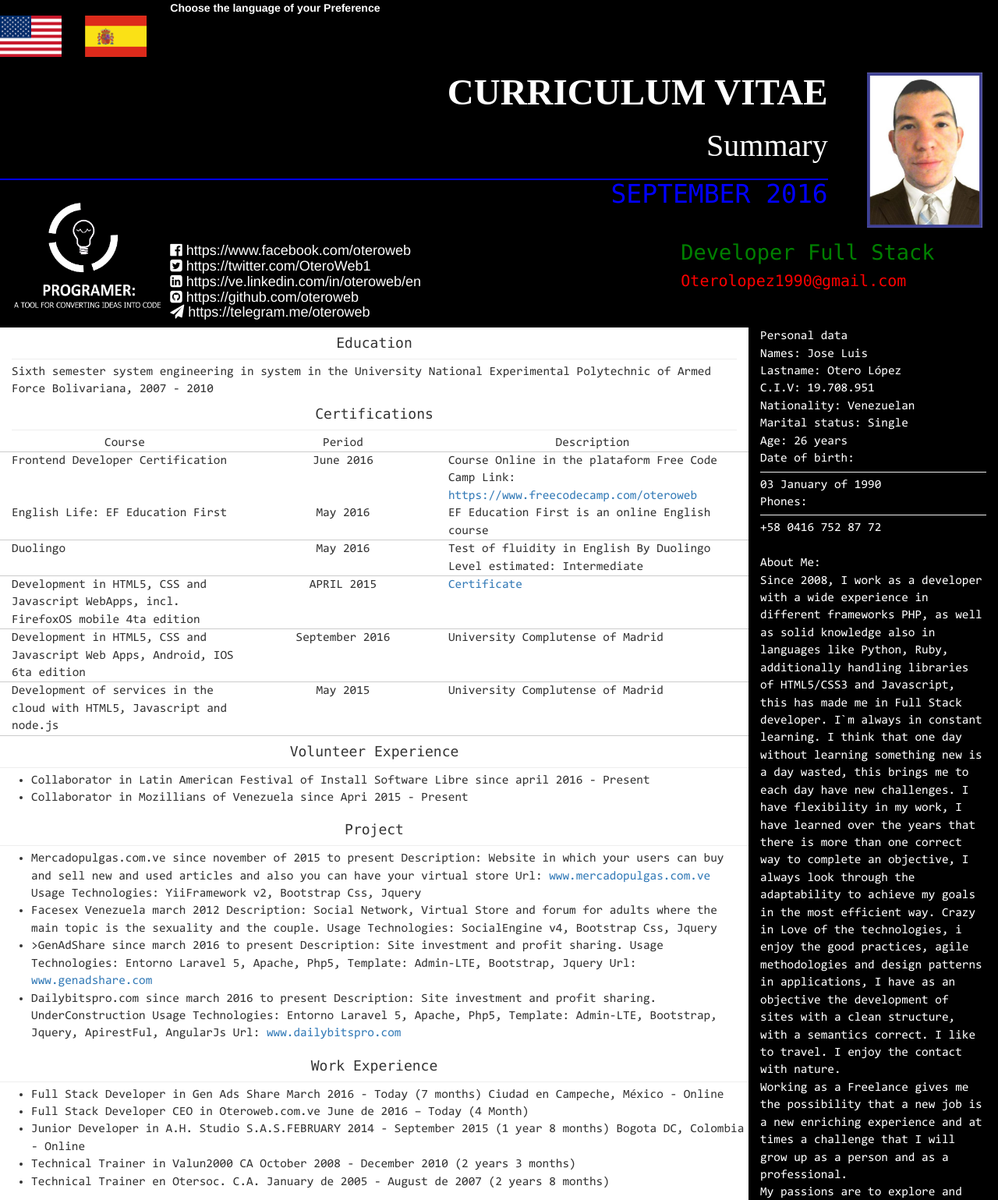
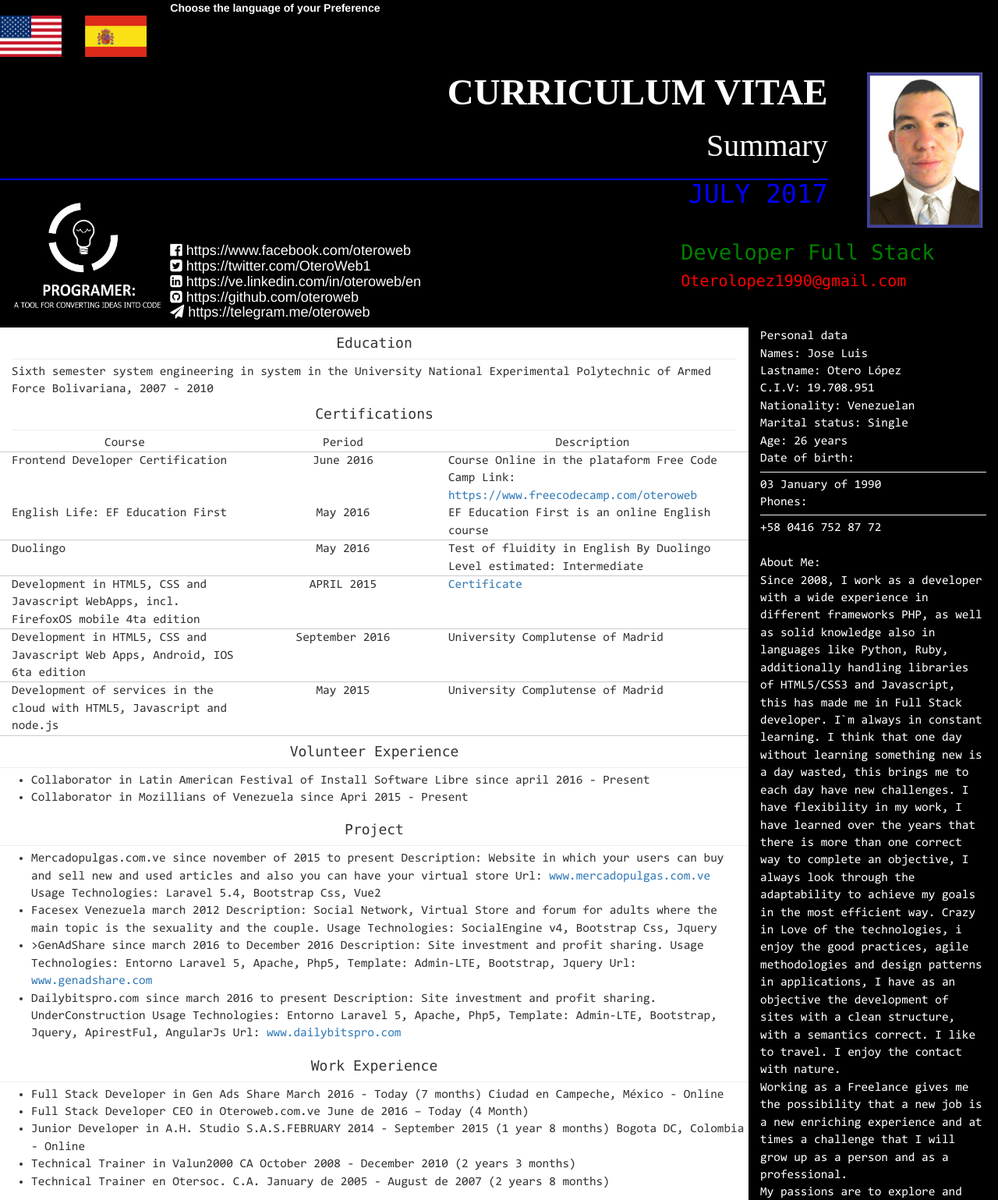
Before and after one commit to oteroweb/MyCv, a website: page index.html in a window 1280 px wide. Shown: the top 1539 px of the page at 78% size. Drawn offline with nearby package versions, Linux system fonts and the light colour scheme.

Commit message:
Update index.html

```diff
--- a/index.html
+++ b/index.html
@@ -253,7 +253,7 @@ angular.module('app', ['pascalprecht.translate'])
     "SPANISH"    : "Spanish",
     "ENGLISH"    : "English",
     "SUMMARY" : "Summary",
-    "DATE": "September 2016",
+    "DATE": "July 2017",
     "PROFESSION":"Developer Full Stack",
     "EDUCATION" : "Education",
     "STUDY" : "Sixth semester system engineering in system in the University National Experimental Polytechnic of Armed Force Bolivariana, 2007 - 2010",
@@ -284,9 +284,9 @@ angular.module('app', ['pascalprecht.translate'])
     "VOLUNTER1" : "Collaborator in Latin American Festival of Install Software Libre since april 2016 - Present",
     "VOLUNTER2" : "Collaborator in Mozillians of Venezuela since Apri 2015 - Present",
     "PROJECT" : "Project",
-    'PROJECT1' : 'Mercadopulgas.com.ve since november of 2015 to present Description: Website in which your users can buy and sell new and used articles and also you can have your virtual store Url: <a href="http://www.mercadopulgas.com.ve">www.mercadopulgas.com.ve</a> Usage Technologies: YiiFramework v2, Bootstrap Css, Jquery',
+    'PROJECT1' : 'Mercadopulgas.com.ve since november of 2015 to present Description: Website in which your users can buy and sell new and used articles and also you can have your virtual store Url: <a href="http://www.mercadopulgas.com.ve">www.mercadopulgas.com.ve</a> Usage Technologies: Laravel 5.4, Bootstrap Css, Vue2',
     'PROJECT2' : 'Facesex Venezuela march 2012 Description: Social Network, Virtual Store and forum for adults where the main topic is the sexuality and the couple. Usage Technologies: SocialEngine v4, Bootstrap Css, Jquery ',
-    'PROJECT3' : '>GenAdShare since march 2016 to present Description: Site investment and profit sharing. Usage Technologies: Entorno Laravel 5, Apache, Php5, Template: Admin-LTE, Bootstrap, Jquery Url: <a href="http://www.genadshare.com">www.genadshare.com</a>',
+    'PROJECT3' : '>GenAdShare since march 2016 to December 2016 Description: Site investment and profit sharing. Usage Technologies: Entorno Laravel 5, Apache, Php5, Template: Admin-LTE, Bootstrap, Jquery Url: <a href="http://www.genadshare.com">www.genadshare.com</a>',
     'PROJECT4' : 'Dailybitspro.com since march 2016 to present Description: Site investment and profit sharing. UnderConstruction Usage Technologies: Entorno Laravel 5, Apache, Php5, Template: Admin-LTE, Bootstrap, Jquery, ApirestFul, AngularJs Url: <a href="http://www.dailybitspro.com">www.dailybitspro.com</a>',
     'WORK' : 'Work Experience',
     'WORK1' : 'Full Stack Developer in Gen Ads Share March 2016 - Today (7 months) Ciudad en Campeche, México - Online',
```
